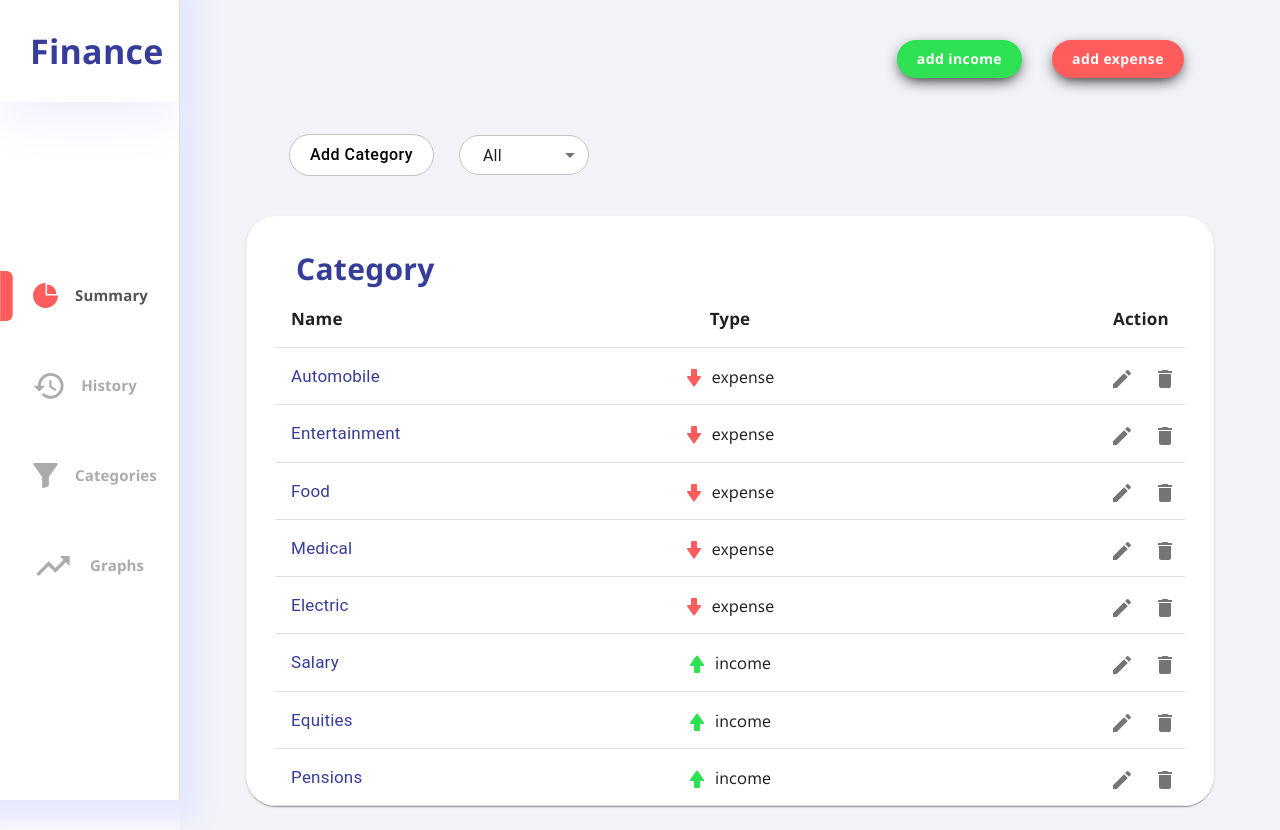
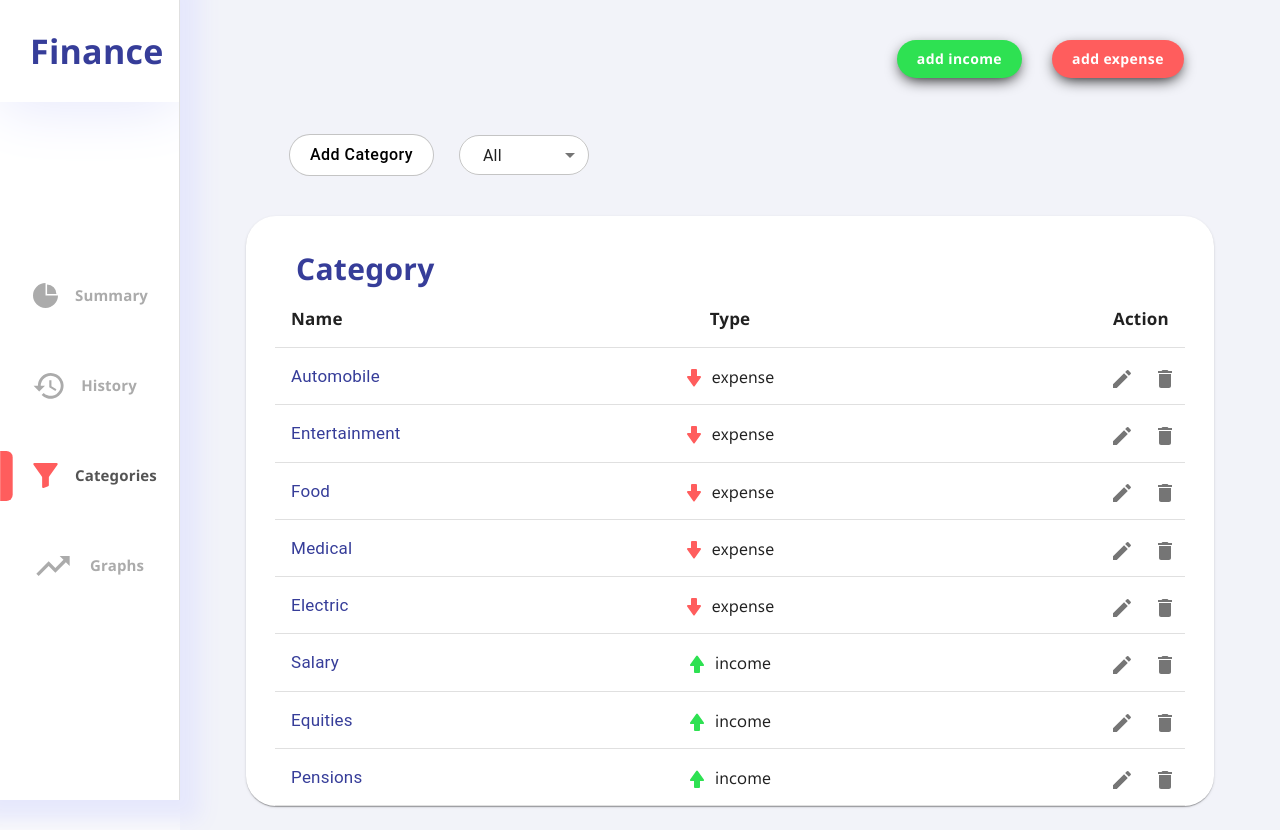
Before and after one commit to LuizaAv/aca-final-project-lge, a React (Create React App) app: page /Categories in a window 1280 px wide. Built offline with nearby package versions, Linux system fonts and the light colour scheme.

Commit message:
fix(Header) start path url is equal to current url

```diff
--- a/src/components/Header/Header.js
+++ b/src/components/Header/Header.js
@@ -14,7 +14,7 @@ import useStyles from './Header.style';
 
 export default function Header() {
   const classes = useStyles();
-  const [path, setPath] = useState('/');
+  const [path, setPath] = useState(window.location.pathname);
 
   return (
     <div className={classes.root}>
```
